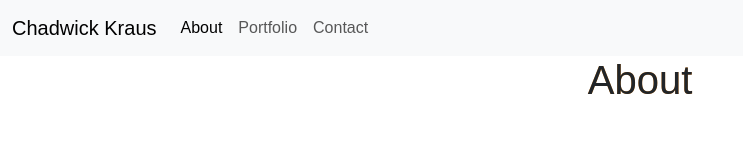
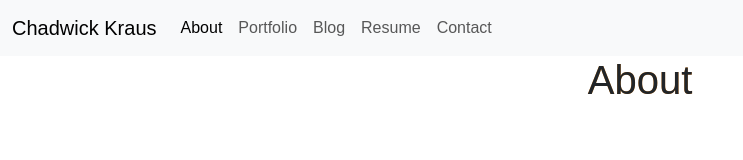
Before and after one commit to chadkraus87/React-Portfolio, a React (Create React App) app in the folder portfolio-app/: page / in a window 1280 px wide. Shown: the top 160 px of the page, without its empty margins (0-743 px from the left). Built offline with nearby package versions, Linux system fonts and the light colour scheme.

Commit message:
Added Resume link to navbar. Working on Project.js

```diff
--- a/portfolio-app/package.json
+++ b/portfolio-app/package.json
@@ -7,6 +7,7 @@
     "@testing-library/react": "^13.4.0",
     "@testing-library/user-event": "^13.5.0",
     "bootstrap": "^5.3.1",
+    "gh-pages": "^5.0.0",
     "react": "^18.2.0",
     "react-dom": "^18.2.0",
     "react-router-dom": "^6.2.1",
--- a/portfolio-app/src/components/NavBar.js
+++ b/portfolio-app/src/components/NavBar.js
@@ -18,6 +18,12 @@ const NavBar = () => {
           <Link to="/portfolio" className="nav-link">Portfolio</Link>
         </li>
         <li className="nav-item">
+          <Link to="/blog" className="nav-link">Blog</Link>
+        </li>
+        <li className="nav-item">
+          <Link to="/resume" className="nav-link">Resume</Link>
+        </li>
+        <li className="nav-item">
           <Link to="/contact" className="nav-link">Contact</Link>
         </li>
       </ul>
```
Also changed, not shown: portfolio-app/src/components/Project.js (+17 -0 lines), 1 other file (tests, documents, lock files or other folders).
